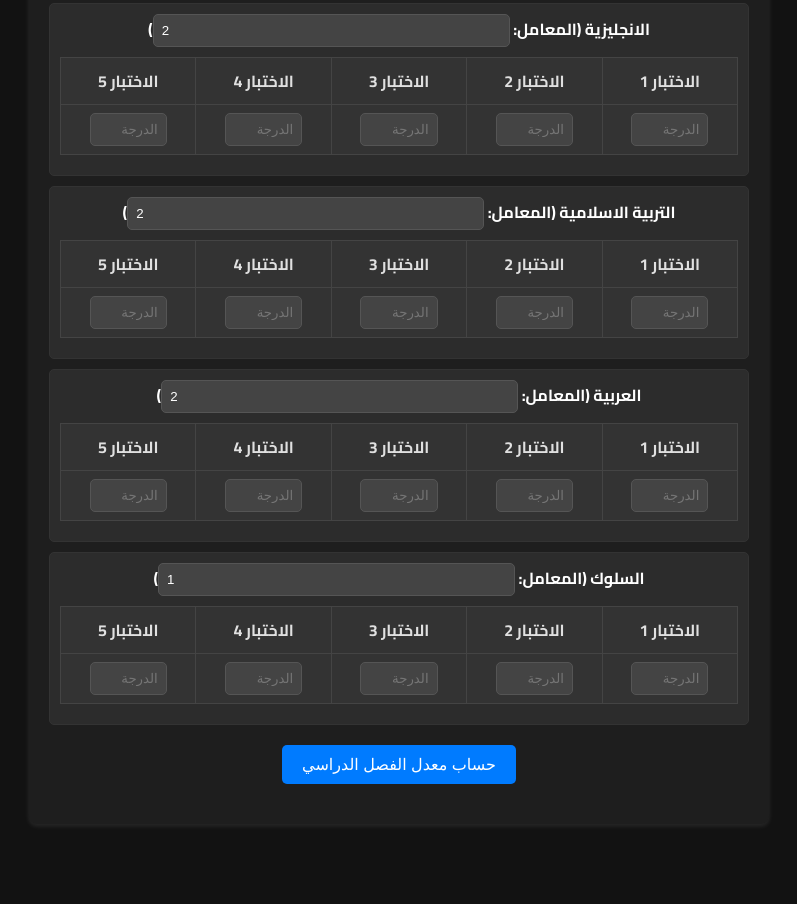
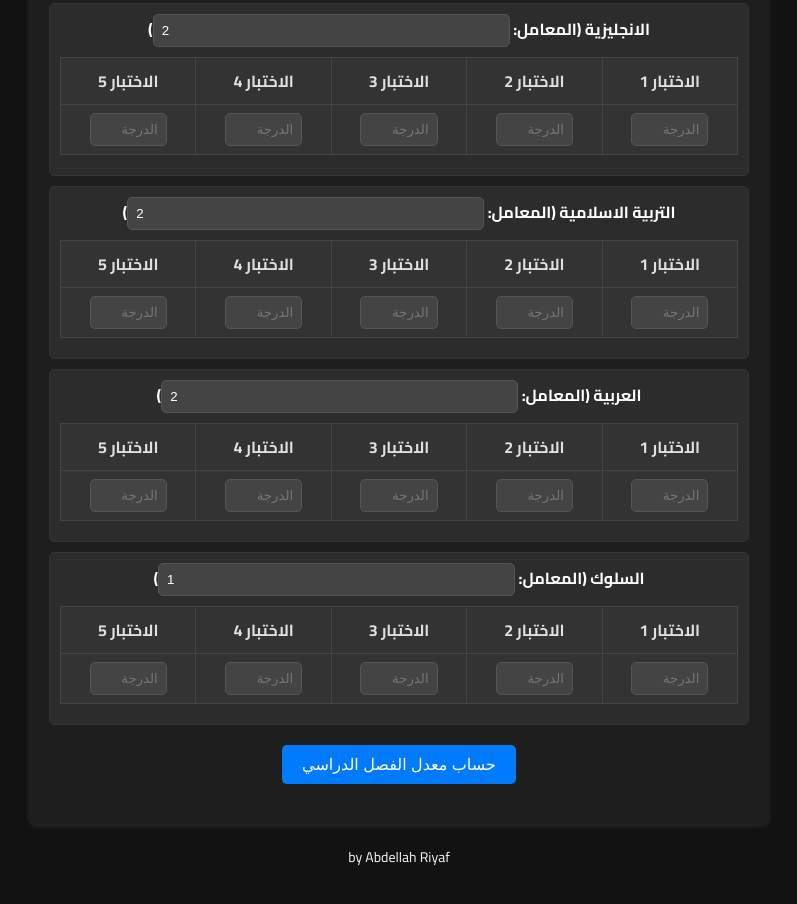
Before and after one commit to abdellahriyaf/NATIJA-by-abdellahriyaf, a plain HTML site: page calculation.html in a window 1280 px wide. Shown: the part 1236-2140 px from the top of the page, without its empty margins (241-1038 px from the left). Before the commit the page ends 2080 px from the top, so only its background shows below. Drawn offline with Linux system fonts and the light colour scheme.

Commit message:
Update calculation.html

```diff
--- a/calculation.html
+++ b/calculation.html
@@ -302,6 +302,7 @@
         <button onclick="calculateSemesterAverage()">حساب معدل الفصل الدراسي</button>
         <div id="result" class="result"></div>
     </div>
+
 <script>
     function calculateSemesterAverage() {
         const subjects = document.querySelectorAll('.subject');
@@ -340,5 +341,10 @@
         }
     }
 </script>
+
+<footer style="margin-top: 20px; color: #f4f4f4; font-size: 14px;">
+    <p>by Abdellah Riyaf</p>
+</footer>
+
 </body>
 </html>
```
